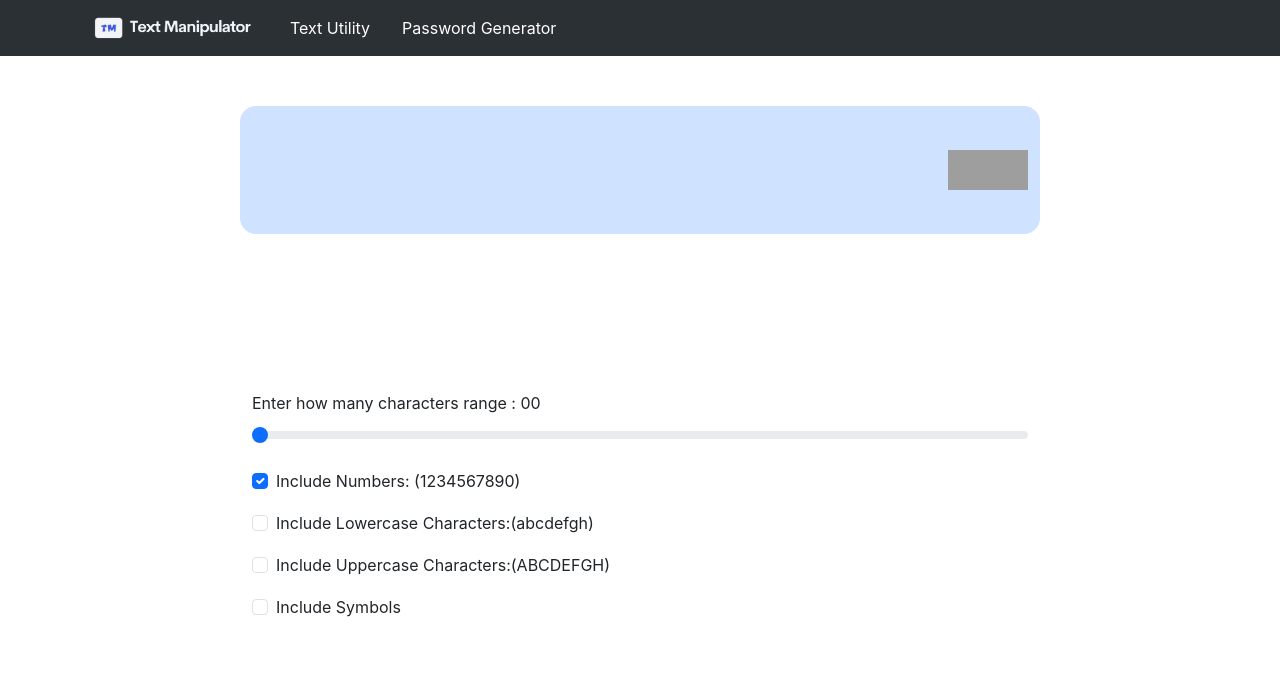
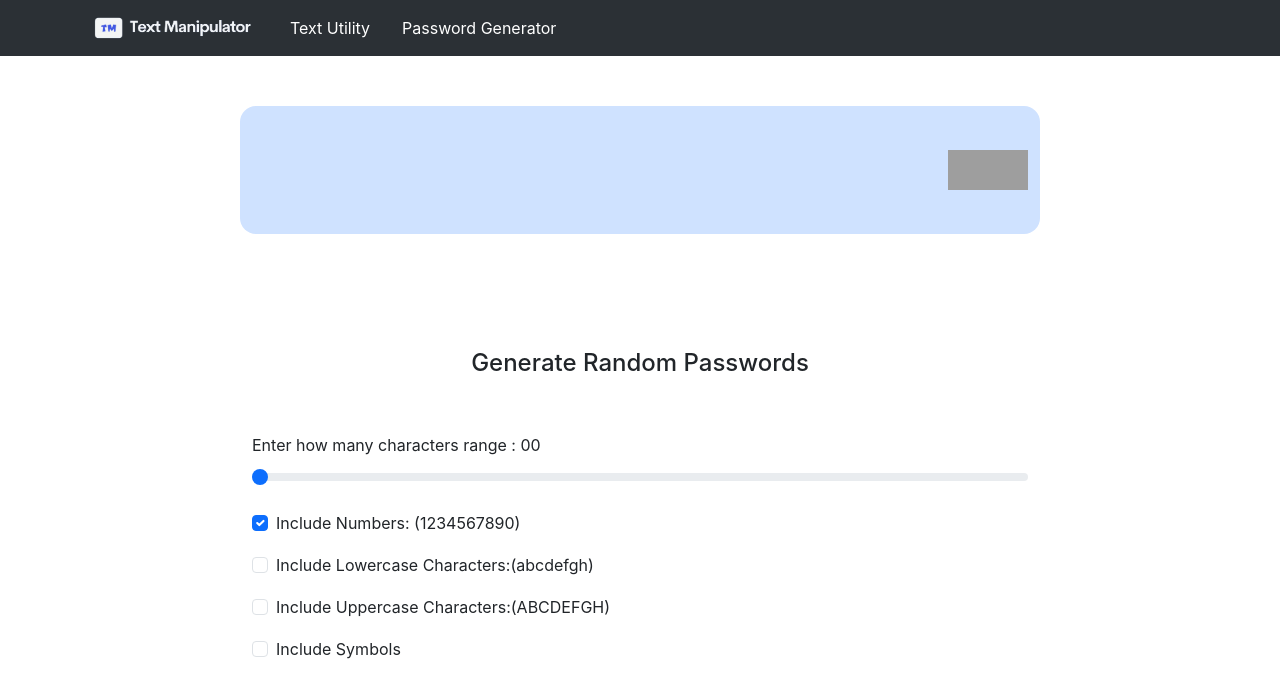
Before and after one commit to sathish0305/text-manipulator, a React (Create React App) app: page /passwordgenerator in a window 1280 px wide. Shown: the top 698 px of the page. Built offline with nearby package versions, Linux system fonts and the light colour scheme; grey boxes are pictures that could not be loaded.

Commit message:
some fixes

```diff
--- a/src/Components/PasswordGenerator.js
+++ b/src/Components/PasswordGenerator.js
@@ -59,6 +59,7 @@ function PasswordGenerator(props) {
     }
   };
   return (
+    <>
       <div className='container password-layout'>
         <div className='container password-display bg-primary-subtle'>
           <div className="display-area text-pri mary d-flex align-items-center px-2">
@@ -70,6 +71,7 @@ function PasswordGenerator(props) {
           </div>
         </div>
         <div className='container d-flex align-items-center justify-center password-form'>
+          <h4 className='pb-5'>Generate Random Passwords</h4>
           <form className="row g-3">
             <div className="col-12">
               <label htmlFor="customRange3" className="form-label">Enter how many characters range : {(charRange <= 9) ? `0` + charRange : charRange}</label>
@@ -110,6 +112,7 @@ function PasswordGenerator(props) {
           </form>
         </div>
       </div>
+    </>
   )
 }
 
--- a/src/Components/TextUtility.js
+++ b/src/Components/TextUtility.js
@@ -51,11 +51,11 @@ function TextUtility(props) {
     }
 
     let copytext = () => {
-        if(text){
+        if (text) {
             navigator.clipboard.writeText(text)
             props.showAlert('Text copied to Clipboard', 'success')
-        }else{
-            props.showAlert('No text to copy','danger')
+        } else {
+            props.showAlert('No text to copy', 'danger')
         }
     }
 
```
Lines whose indentation alone changed are shown as unchanged.
